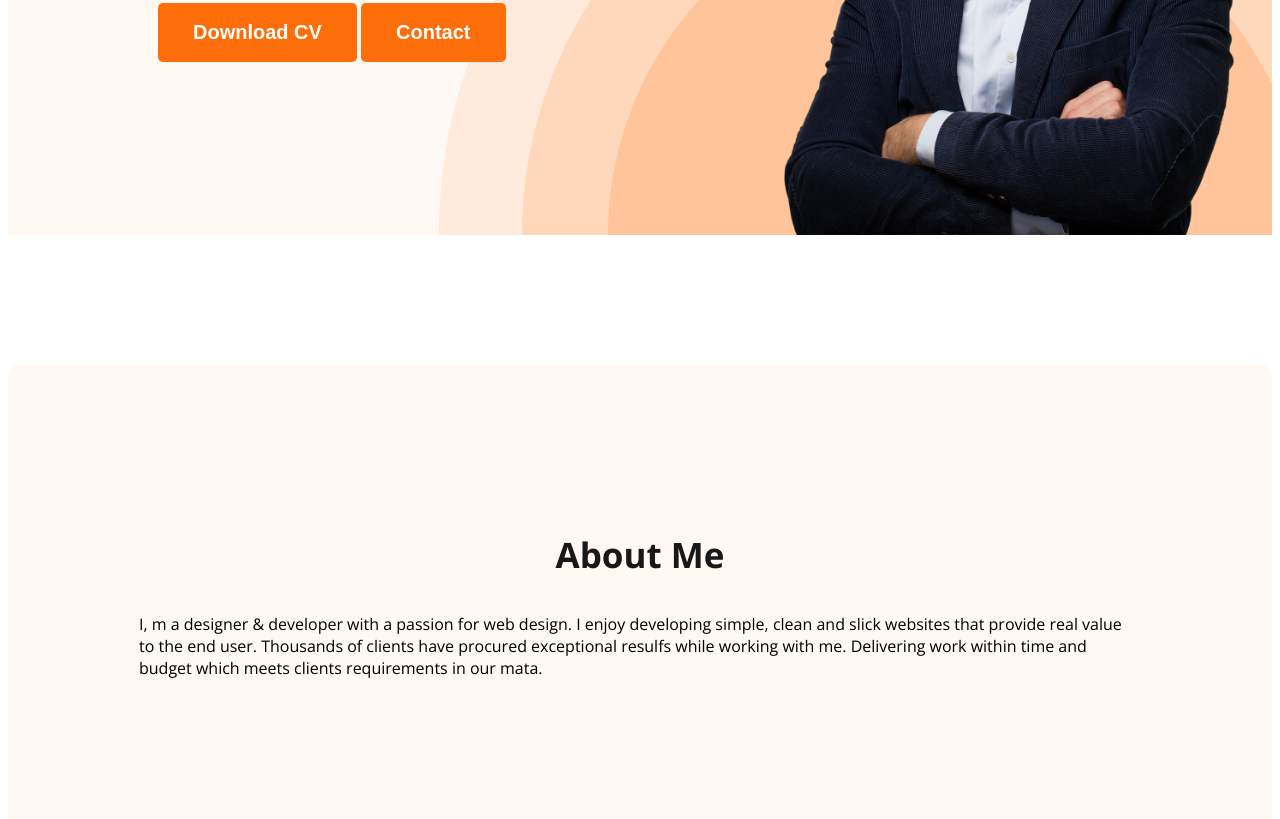
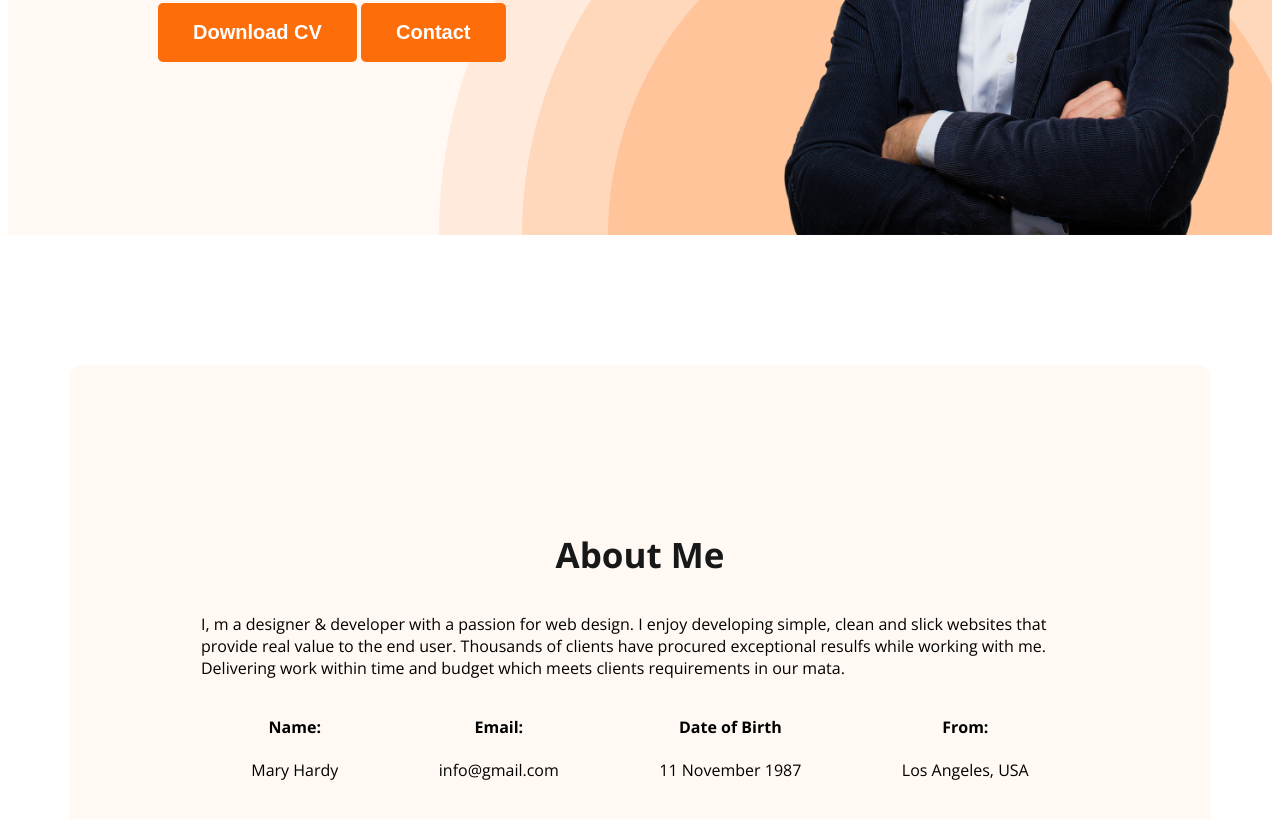
Before and after one commit to SayidFaruk/web-Developer-portfolio, a plain HTML site: page index.html in a window 1280 px wide. Shown: the part 533-1352 px from the top of the page. Drawn offline with nearby package versions, Linux system fonts and the light colour scheme.

Commit message:
first commit

```diff
--- a/index.html
+++ b/index.html
@@ -41,6 +41,24 @@
             <p class="sectin-description">
                 I, m a designer & developer with a passion for web design. I enjoy developing simple, clean and slick websites that provide real value to the end user. Thousands of clients have procured exceptional resulfs while working with me. Delivering work within time and budget which meets clients requirements in our mata.
             </p>
+            <div class="about-info-container">
+                <div class="about-info">
+                    <h4 class="info-title">Name:</h4>
+                    <div class="info-description">Mary Hardy</div>
+                </div>
+                <div class="about-info">
+                    <h4 class="info-title">Email:</h4>
+                    <div class="info-description">info@gmail.com</div>
+                </div>
+                <div class="about-info">
+                    <h4 class="info-title">Date of Birth</h4>
+                    <div class="info-description">11 November 1987</div>
+                </div>
+                <div class="about-info">
+                    <h4 class="info-title">From:</h4>
+                    <div class="info-description">Los Angeles, USA</div>
+                </div>
+            </div>
         </section>
     </main>
     <footer>
--- a/styles/portfolio.css
+++ b/styles/portfolio.css
@@ -87,7 +87,10 @@ nav a{
 
 
 /* main section styles*/
-
+main{
+   max-width: 1140px;
+   margin: 0 auto;
+}
 /*about section styles*/
 
 .about{
@@ -96,3 +99,10 @@ nav a{
     background: #fff8f3;
     margin: 130px 0;
 }
+.about-info-container{
+    display: flex;
+    justify-content: space-around;
+}
+.about-info{
+   text-align: center;
+}
```
